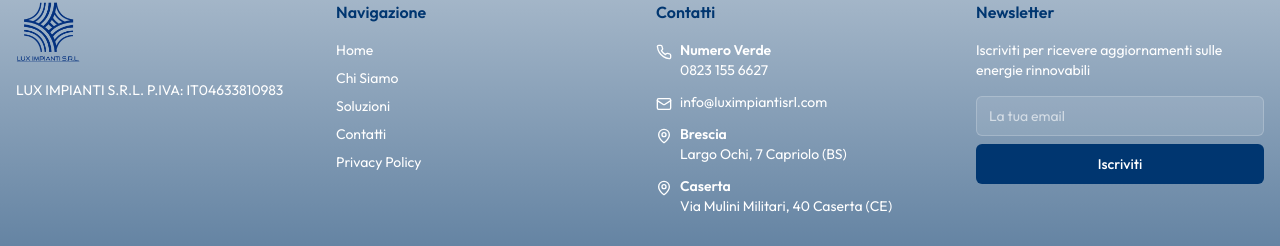
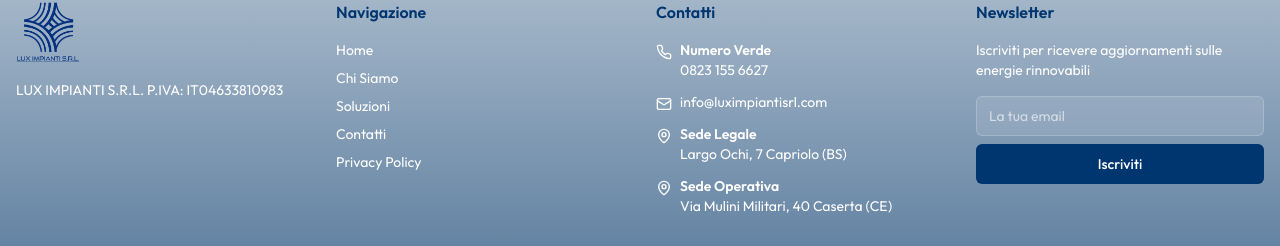
Before and after one commit to Altiory-Consulting/lux-impianti-srl, a React (Vite) app: page / in a window 1280 px wide. Shown: the part 5962-6208 px from the top of the page. Built offline with nearby package versions, Linux system fonts and the light colour scheme; the HTML template or start-up script is replaced by a standard one.

Commit message:
Visual edit in Lovable
Edited UI in Lovable

```diff
--- a/src/components/Footer.tsx
+++ b/src/components/Footer.tsx
@@ -80,14 +80,14 @@ P.IVA: IT04633810983</p>
               <li className="flex items-start gap-2">
                 <MapPin className="h-4 w-4 mt-1 flex-shrink-0" />
                 <div>
-                  <p className="font-semibold">Brescia</p>
+                  <p className="font-semibold">Sede Legale </p>
                   <p>Largo Ochi, 7 Capriolo (BS)</p>
                 </div>
               </li>
               <li className="flex items-start gap-2">
                 <MapPin className="h-4 w-4 mt-1 flex-shrink-0" />
                 <div>
-                  <p className="font-semibold">Caserta </p>
+                  <p className="font-semibold">Sede Operativa                        </p>
                   <p>Via Mulini Militari, 40 Caserta (CE)                        </p>
                 </div>
               </li>
```
